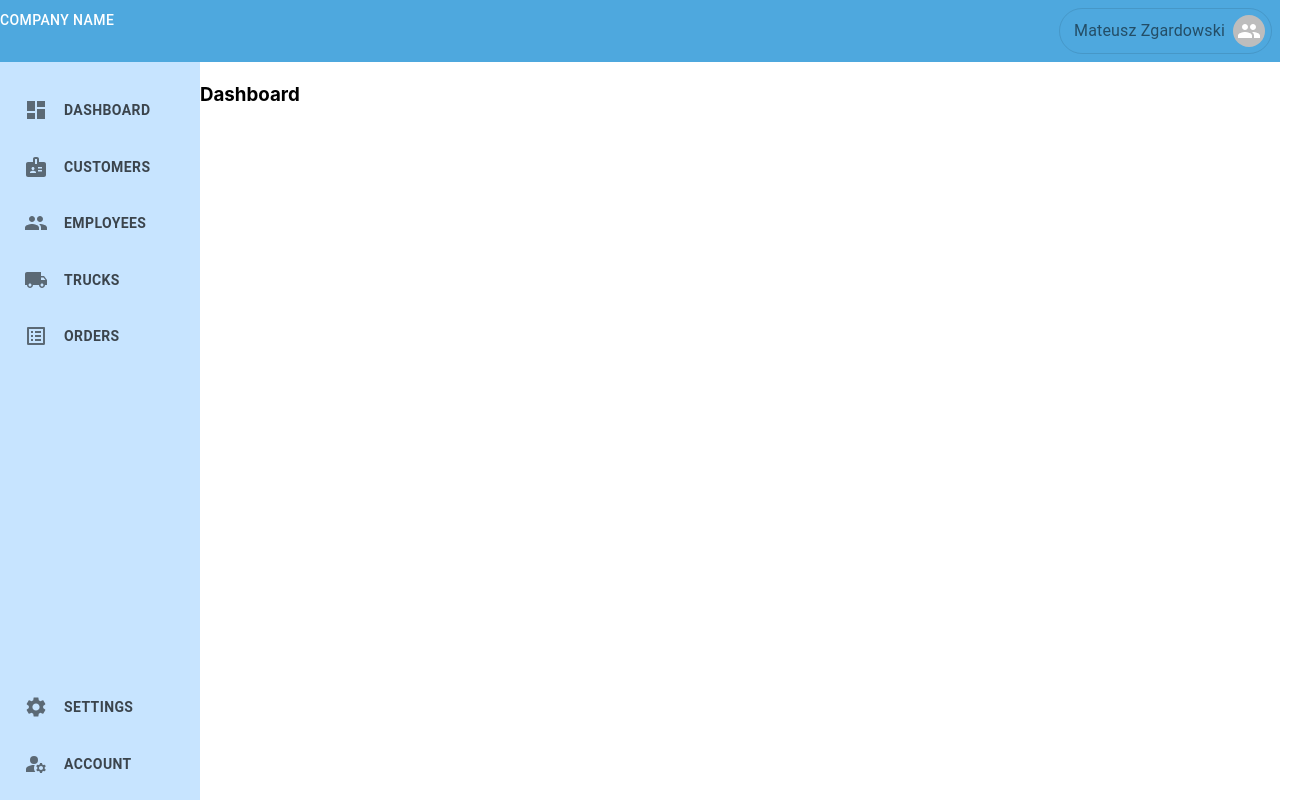
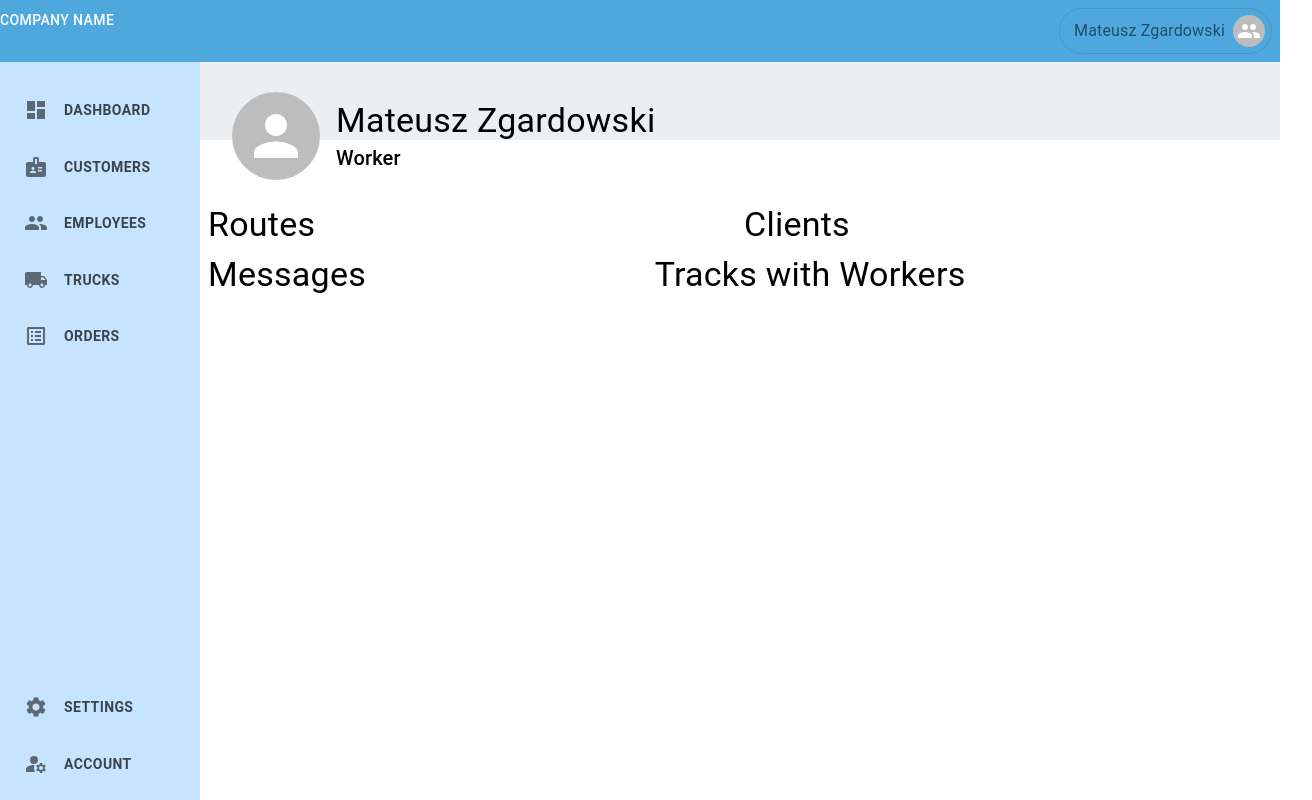
Before and after one commit to mzgardowski/transport-app, a React (Create React App) app: page / in a window 1280 px wide. Shown: the whole page, 1312 px wide, since content can reach past the window. Built offline with nearby package versions, Linux system fonts and the light colour scheme.

Commit message:
Dashboard with header and grid

```diff
--- a/src/pages/Home/Dashboard.tsx
+++ b/src/pages/Home/Dashboard.tsx
@@ -1,11 +1,49 @@
 import React from "react";
-import { Box } from "@mui/material";
+import { Avatar, Box, Grid, Toolbar, Typography } from "@mui/material";
+import GlobalColors from "src/styles/GlobalColors";
 
 const Dashboard = () => {
   return (
-    <Box>
-      <h3>Dashboard</h3>
-    </Box>
+    <>
+      <Box>
+        <Box
+          sx={{
+            height: "80px",
+            marginTop: "-4px",
+            backgroundColor: GlobalColors.backgroundColor.thrid,
+          }}
+        >
+          <Grid container ml={4} pt={4}>
+            <Grid item>
+              <Avatar sx={{ width: 88, height: 88 }} />
+            </Grid>
+            <Grid item ml={2} mt={1}>
+              <Typography variant="h4">Mateusz Zgardowski</Typography>
+              <Typography variant="h6">Worker</Typography>
+            </Grid>
+          </Grid>
+        </Box>
+        <Toolbar />
+      </Box>
+      <Grid container xs={13} sm={12} spacing={1} pl={1}>
+        <Grid container item xs={12} sm={12} spacing={1}>
+          <Grid item xs={12} sm={6}>
+            <Typography variant="h4">Routes</Typography>
+          </Grid>
+          <Grid item xs={12} sm={6}>
+            <Typography variant="h4">Clients</Typography>
+          </Grid>
+        </Grid>
+        <Grid container item xs={12} sm={12} spacing={1}>
+          <Grid item xs={12} sm={5}>
+            <Typography variant="h4">Messages</Typography>
+          </Grid>
+          <Grid item xs={12} sm={7}>
+            <Typography variant="h4">Tracks with Workers</Typography>
+          </Grid>
+        </Grid>
+      </Grid>
+    </>
   );
 };
 
--- a/src/styles/GlobalColors.ts
+++ b/src/styles/GlobalColors.ts
@@ -7,6 +7,7 @@ const GlobalColors = {
   backgroundColor: {
     primary: "#4EA8DE",
     secondary: "#C7E4FF",
+    thrid: "#ECEFF1",
   },
   link: {
     background: "#4EA8DE",
```
